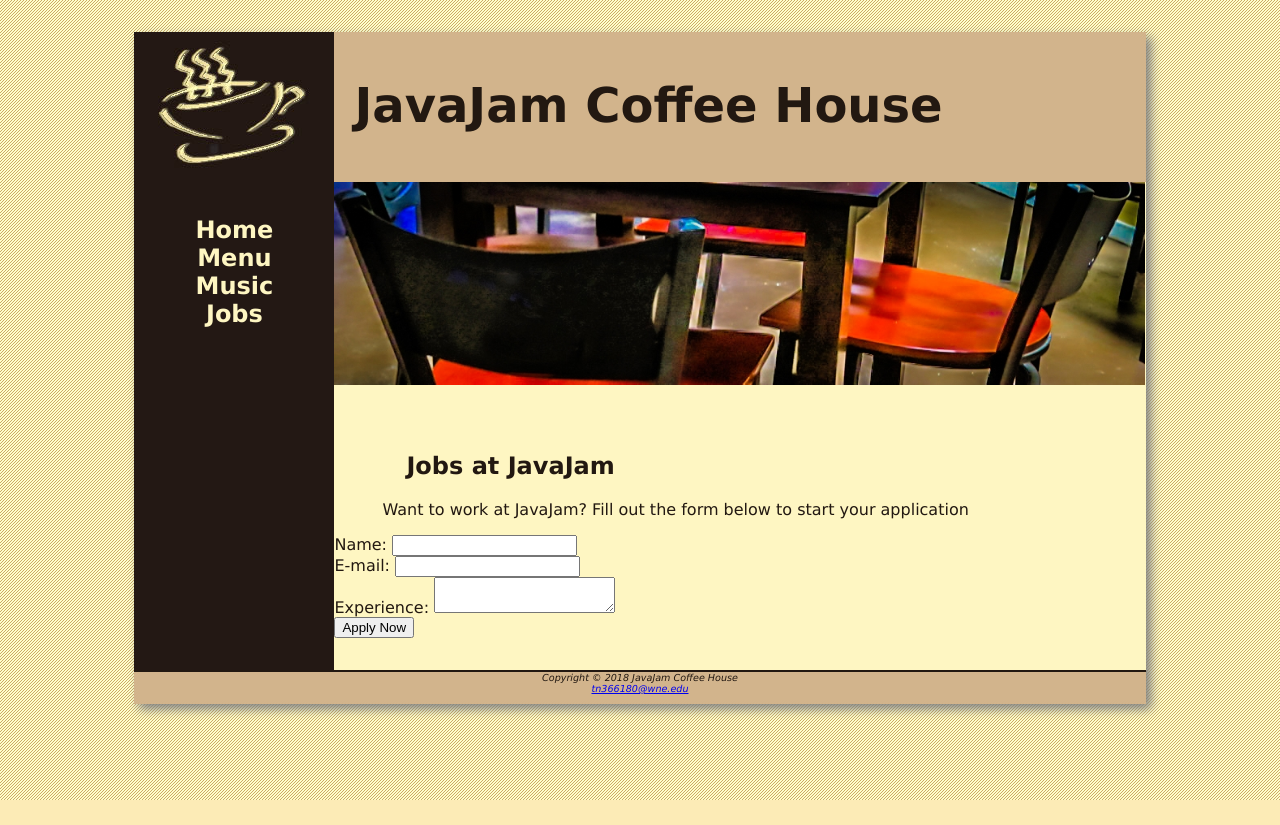
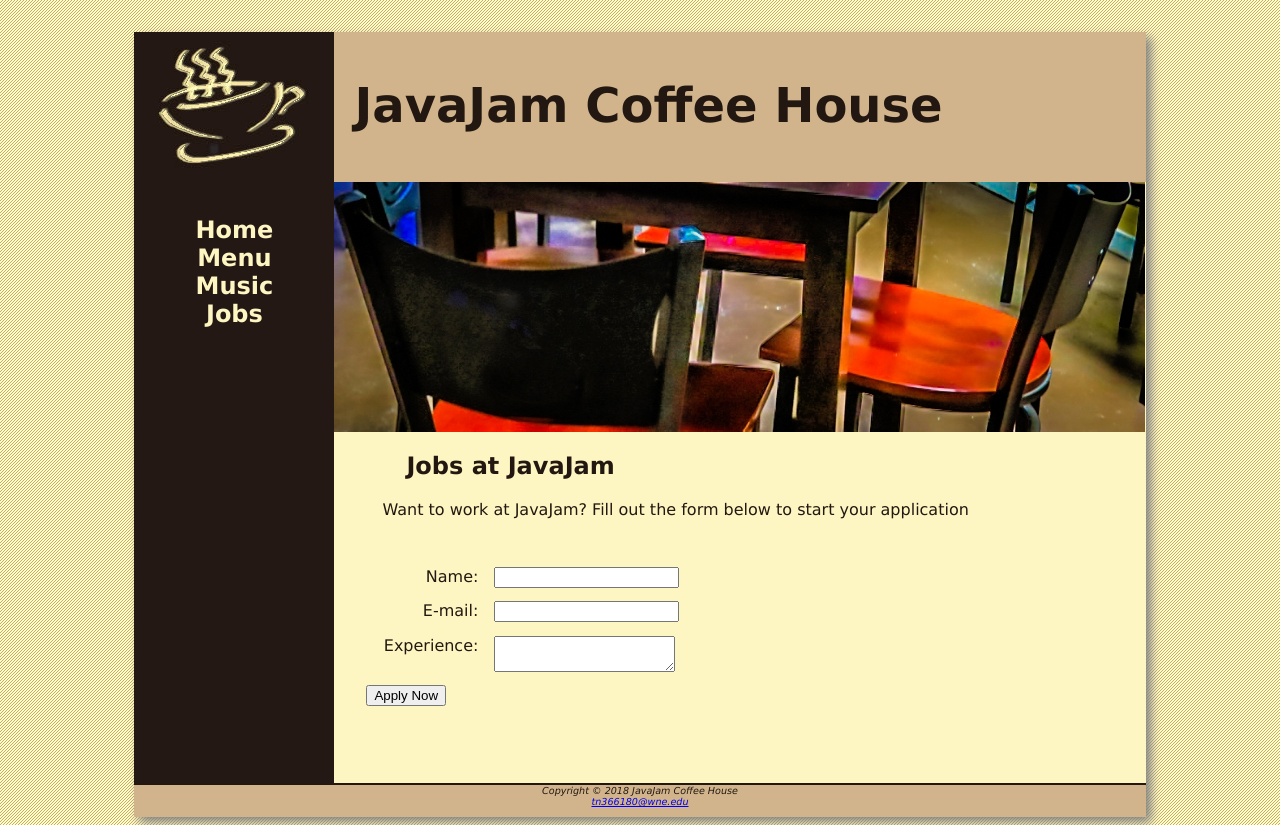
Before and after one commit to tmnguyen98/javajam, a plain HTML site: page jobs.html in a window 1280 px wide. Before the commit the page ends 800 px from the top, so only its background shows below. Drawn offline with Linux system fonts and the light colour scheme.

Commit message:
Finish the CSS part of jobs.html

```diff
--- a/javajamcss/javajam.css
+++ b/javajamcss/javajam.css
@@ -25,7 +25,7 @@
 
 #herojobs {
     background-image: url(herojobs.jpg);
-    background-size: 100%;
+    background-size: 100% 100%;
     height: 250px;
     background-repeat: no-repeat;
 }
@@ -156,6 +156,27 @@ td, th {
 
 tr:nth-of-type(odd) {background-color: #D2B48E;}
 
+form {
+    padding: 2em;
+}
+
+label {
+    float: left;
+    display: block;
+    text-align: right;
+    width: 8em;
+    padding-right: 1em;
+}
+
+input, textarea {
+    display: block;
+    margin-bottom: 1em;
+}
+
+/* #mySubmit {
+    margin-left: 9.5em;
+} */
+
 /*Tablet device viewport size*/
 @media only screen and (max-width: 1024px) {
     body {
--- a/jobs.html
+++ b/jobs.html
@@ -28,11 +28,11 @@
             <p>Want to work at JavaJam? Fill out the form below to start your application</p>
             <form method="POST" action="http://webdevbasics.net/scripts/javajam8.php">
                 <label for="myName">Name:</label>
-                    <input type="text" name="myName" id="myName"> <br>
+                    <input type="text" name="myName" id="myName">
                 <label for="myEmail">E-mail:</label>
-                    <input type="text" name="myEmail" id="myEmail"> <br>
+                    <input type="text" name="myEmail" id="myEmail">
                 <label for="myExperience">Experience:</label>
-                    <textarea name="myExperience" id="myExperience" cols="20" rows="2"></textarea> <br>
+                    <textarea name="myExperience" id="myExperience" cols="20" rows="2"></textarea>
 
                 <input type="submit" value="Apply Now" id="mySubmit">
             </form>
```
